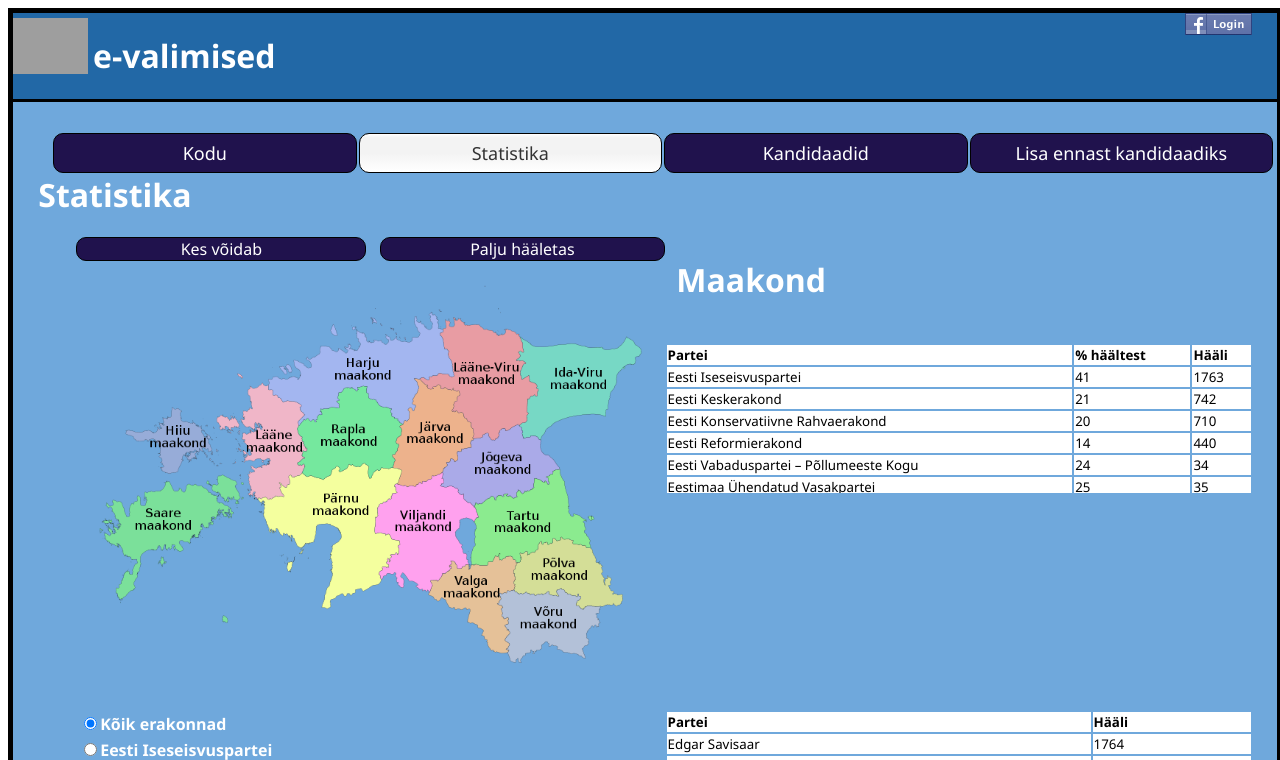
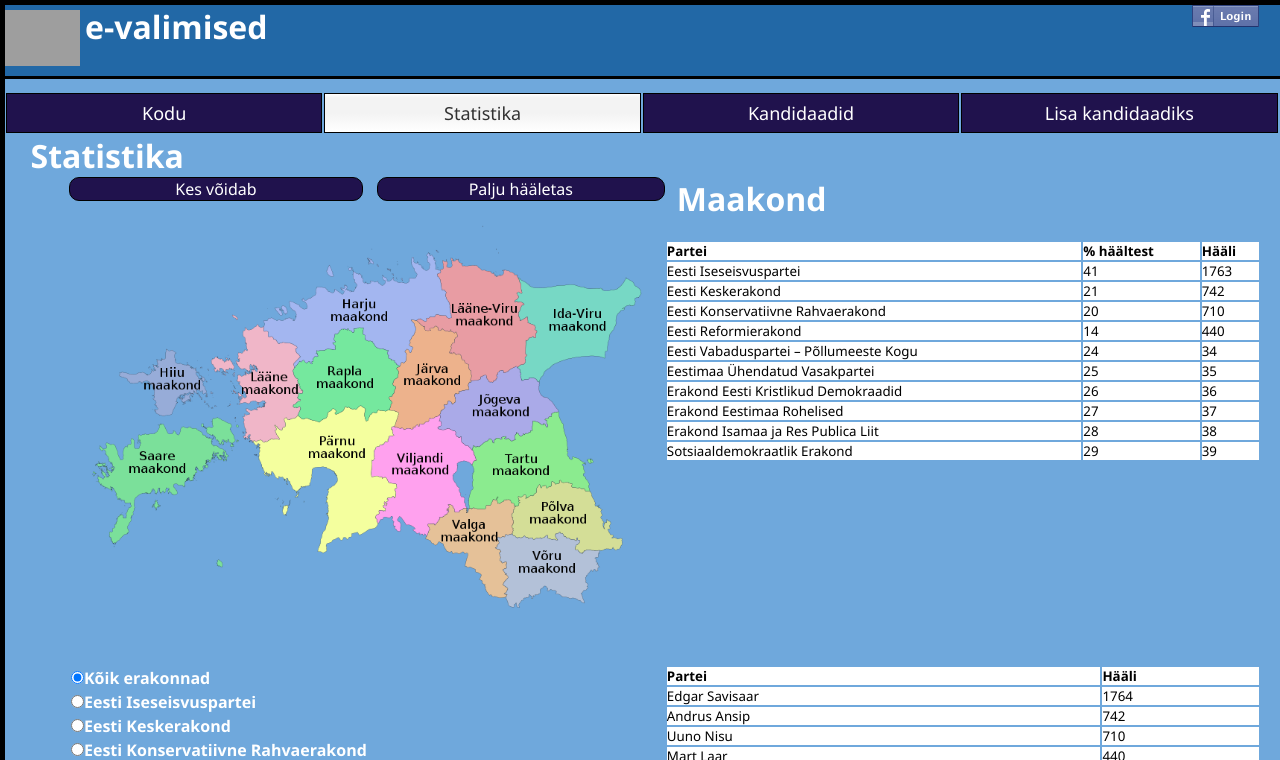
Before and after one commit to maksiml2014/veebirakendus, a plain HTML site: page Veebirakendus.html in a window 1280 px wide. Both pictures are taken after a click on the item "Statistika". Shown: the top 760 px of the page. Drawn offline with Linux system fonts and the light colour scheme; grey boxes are pictures that could not be loaded.

Commit message:
Tabid kujunduselt korda ja tabelid natuke suuremad.

```diff
--- a/Veebirakendus.html
+++ b/Veebirakendus.html
@@ -24,7 +24,7 @@
 						<li id="tabHeader_1">Kodu</li>
 						<li id="tabHeader_2">Statistika</li>
 						<li id="tabHeader_3">Kandidaadid</li>
-						<li id="tabHeader_4">Lisa ennast kandidaadiks </li>
+						<li id="tabHeader_4">Lisa kandidaadiks </li>
 					</ul>
 				</div>
 				<div>
@@ -71,7 +71,7 @@
 						<h1> Statistika </h1>
 						<div id="row">
 							<div id="itemL">
-								<div id="stat_map">
+								<div id="map">
 									<div id="tabs">
 										<div id="lefttab">
 											Kes võidab
--- a/stylesheet.css
+++ b/stylesheet.css
@@ -40,7 +40,6 @@ h1{
 	padding-left:2%;
 	color:white;
 	font-size:xx-large;
-
 }
 
 #textbox{
@@ -81,7 +80,6 @@ h1{
 
 .tabs{
 	float:left;
-	height: 5%;
 	width:100%;
 	font-size:large;
 }
@@ -418,7 +416,7 @@ h1{
     border:1px solid #542437;}
 
 #vertscroll {
-	height:150px;
+	height:250px;
 	overflow:auto;
 	margin-top:20px;
 }
@@ -436,18 +434,16 @@ a:active {color:white; text-decoration:none;}  /* selected link */
 }
 
 .tabs > ul > li{
-	margin:0 2px 0 0;
+	margin:1px 1px 1px 1px;
 	padding:7px 10px;
-	display:block;
+
 	float:left;
 	width:23%;
-	height:100%;
 	background-color:#20124d;
 	color:white;
 	text-align:center;
 	border:solid thin;
 	border-color:black;
-	border-radius:10px;
 }
 
 
@@ -476,3 +472,7 @@ a:active {color:white; text-decoration:none;}  /* selected link */
 	cursor:pointer;
 	color: #333;
 }
+* {
+	margin:0;
+	padding:0;
+}
```
